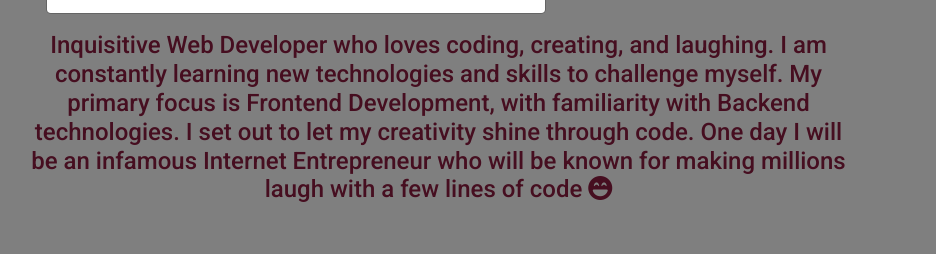
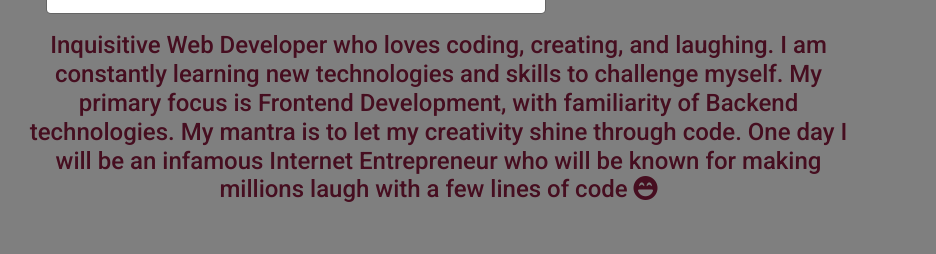
Before and after one commit to earvcode/asu-portfolio, a plain HTML site: page index.html in a window 1280 px wide. Shown: the part 507-761 px from the top of the page, 344-1280 px from the left. Drawn offline with nearby package versions, Linux system fonts and the light colour scheme.

Commit message:
changing about me section

```diff
--- a/index.html
+++ b/index.html
@@ -90,7 +90,7 @@
           <img src="assets/images/2017grad.png" alt="..." class="img-thumbnail img-responsive">
         </div>
         <div class="col-9 ">
-          <h4 class="center">Inquisitive Web Developer who loves coding, creating, and laughing. I am constantly learning new technologies and skills to challenge myself. My primary focus is Frontend Development, with familiarity with Backend technologies. I set out to let my creativity shine through code. One day I will be an infamous Internet Entrepreneur who will be known for making millions laugh with a few lines of code <i class="fa fa-laugh-beam"></i></h4>
+          <h4 class="center">Inquisitive Web Developer who loves coding, creating, and laughing. I am constantly learning new technologies and skills to challenge myself. My primary focus is Frontend Development, with familiarity of Backend technologies. My mantra is to let my creativity shine through code. One day I will be an infamous Internet Entrepreneur who will be known for making millions laugh with a few lines of code <i class="fa fa-laugh-beam"></i></h4>
         </div>
       </div>
     </div>
```
